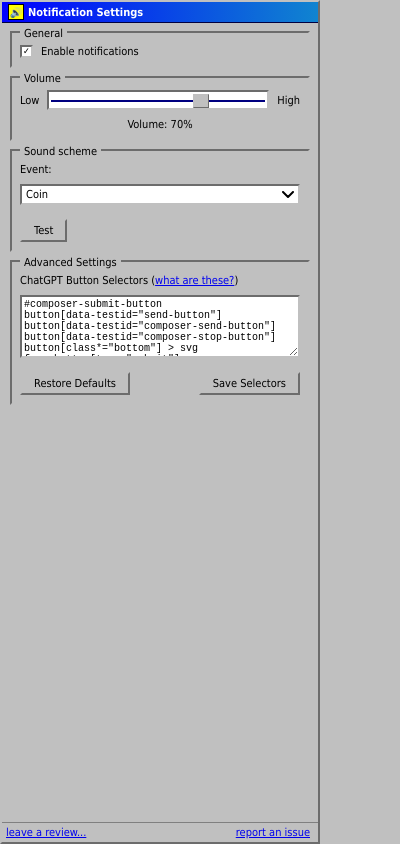
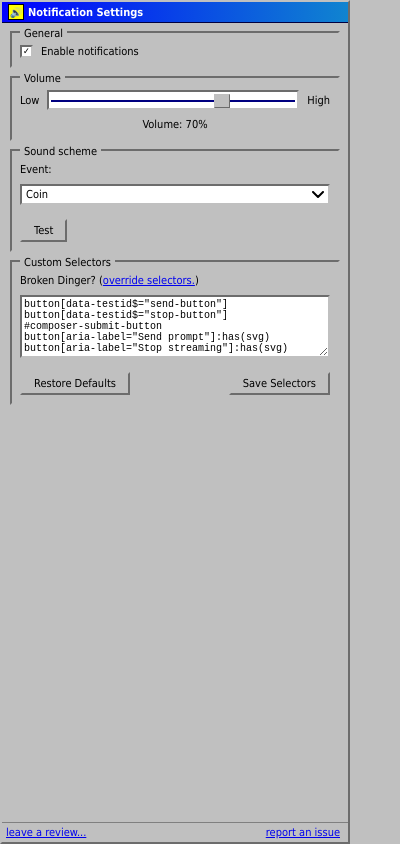
Before and after one commit to rumblelab/chatdinger, a browser extension: page popup.html in a window 400 px wide. Drawn offline with Linux system fonts and the light colour scheme.

Commit message:
updated some minor things. didn't really keep track

```diff
--- a/popup.html
+++ b/popup.html
@@ -8,7 +8,7 @@
         }
 
         body {
-            width: 320px;
+            width: 350px;
             min-height: 480px;
             margin: 0;
             padding: 0;
@@ -353,11 +353,11 @@
                 </div>
             </div>
             <div class="group-box">
-                <div class="group-title">Advanced Settings</div>
+                <div class="group-title">Custom Selectors</div>
                 <div class="setting-row">
                     <label class="label" for="selector-input">
-                        ChatGPT Button Selectors
-                        (<a href="https://chatdinger.com/selectors" target="_blank">what are these?</a>)
+                        Broken Dinger?
+                        (<a href="https://chatdinger.com/selectors" target="_blank">override selectors.</a>)
                     </label>
                 </div>
                 <div class="setting-row">
--- a/popup.js
+++ b/popup.js
@@ -14,15 +14,11 @@ const restoreSelectorsBtn = document.getElementById('restore-selectors-btn');
 let onChatGPTPage = false;
 
 const DEFAULT_CHATGPT_SELECTORS = [
+    'button[data-testid$="send-button"]',
+    'button[data-testid$="stop-button"]',
     '#composer-submit-button',
-    'button[data-testid="send-button"]',
-    'button[data-testid="composer-send-button"]',
-    'button[data-testid="composer-stop-button"]',
-    'button[class*="bottom"] > svg',
-    'form button[type="submit"]',
-    'textarea ~ button:not([aria-label*="Attach file"])',
-    'button:has(svg[data-icon="send"])',
-    'button:has(svg[data-icon="stop"])'
+    'button[aria-label="Send prompt"]:has(svg)',
+    'button[aria-label="Stop streaming"]:has(svg)'
 ];
 
 const defaultSettings = {
```
Also changed, not shown: content.js (+37 -26 lines).
